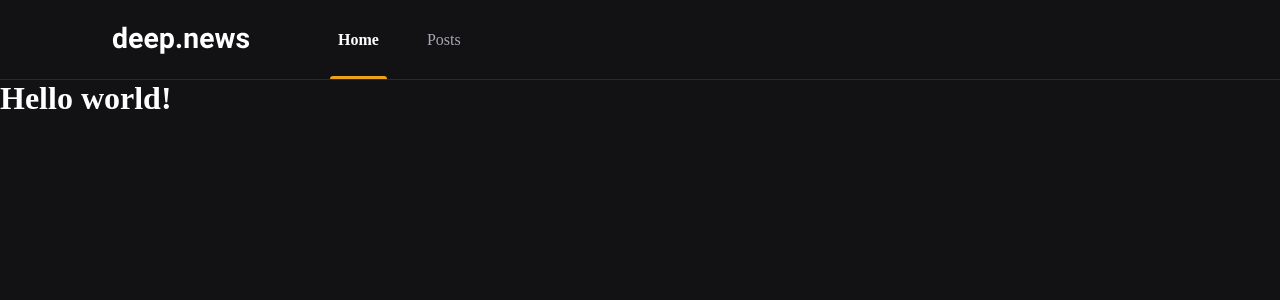
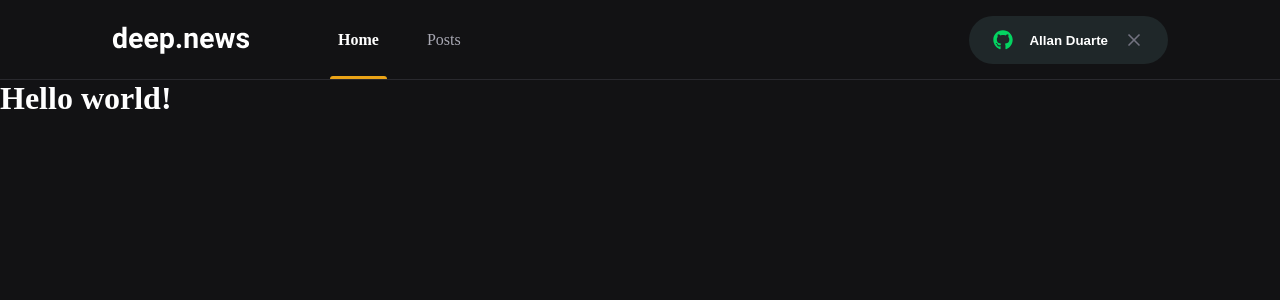
Before and after one commit to nullCommit/deepnews, a Next.js app: page / in a window 1280 px wide. Shown: the top 300 px of the page. Built offline with nearby package versions, Linux system fonts and the light colour scheme.

Commit message:
Cria a parte visual do SignInButton

```diff
--- a/package.json
+++ b/package.json
@@ -12,6 +12,7 @@
     "next": "11.1.2",
     "react": "17.0.2",
     "react-dom": "17.0.2",
+    "react-icons": "^4.2.0",
     "sass": "^1.42.1"
   },
   "devDependencies": {
--- a/src/components/Header/index.tsx
+++ b/src/components/Header/index.tsx
@@ -1,3 +1,4 @@
+import { SignInButton } from '../SignInButton';
 import styles from './styles.module.scss';
 
 export function Header() {
@@ -9,6 +10,7 @@
           <a className={styles.active}>Home</a>
           <a>Posts</a>
         </nav>
+        <SignInButton />
       </div>
     </header>
   );
--- a/src/components/Header/styles.module.scss
+++ b/src/components/Header/styles.module.scss
@@ -53,4 +53,8 @@
       }
     }
   }
+
+  button {
+    margin-left: auto;
+  }
 }
--- /dev/null
+++ b/src/components/SignInButton/index.tsx
@@ -0,0 +1,20 @@
+import { FaGithub } from 'react-icons/fa';
+import { FiX } from 'react-icons/fi';
+
+import styles from './styles.module.scss';
+
+export function SignInButton() {
+  const isUserLoggedIn = true;
+
+  return isUserLoggedIn ? (
+    <button type='button' className={styles.signInButton}>
+      <FaGithub color='#04d361' />
+      Allan Duarte
+      <FiX color='#737380' className={styles.closeIcon} />
+    </button>
+  ) : (
+    <button type='button' className={styles.signInButton}>
+      <FaGithub color='#eba417' /> Sign in with Github
+    </button>
+  );
+}
--- /dev/null
+++ b/src/components/SignInButton/styles.module.scss
@@ -0,0 +1,33 @@
+.signInButton {
+  height: 3rem;
+  border-radius: 3rem;
+  background: var(--gray-850);
+  padding: 0 1.5rem;
+  border: 0;
+
+  display: flex;
+  align-items: center;
+  justify-content: center;
+
+  color: var(--white);
+  font-weight: bold;
+
+  svg {
+    height: 20px;
+    width: 20px;
+  }
+
+  svg:first-child {
+    margin-right: 1rem;
+  }
+
+  svg.closeIcon {
+    margin-left: 1rem;
+  }
+
+  transition: filter 0.2s;
+
+  &:hover {
+    filter: brightness(0.8);
+  }
+}
--- a/src/styles/global.scss
+++ b/src/styles/global.scss
@@ -10,6 +10,7 @@
   --gray-100: #e1e1e6;
   --gray-300: #a8a8b3;
   --gray-800: #29292e;
+  --gray-850: #1f2729;
   --gray-900: #121214;
 
   --cyan-500: #61dafb;
```
Also changed, not shown: 1 other file (tests, documents, lock files or other folders).
